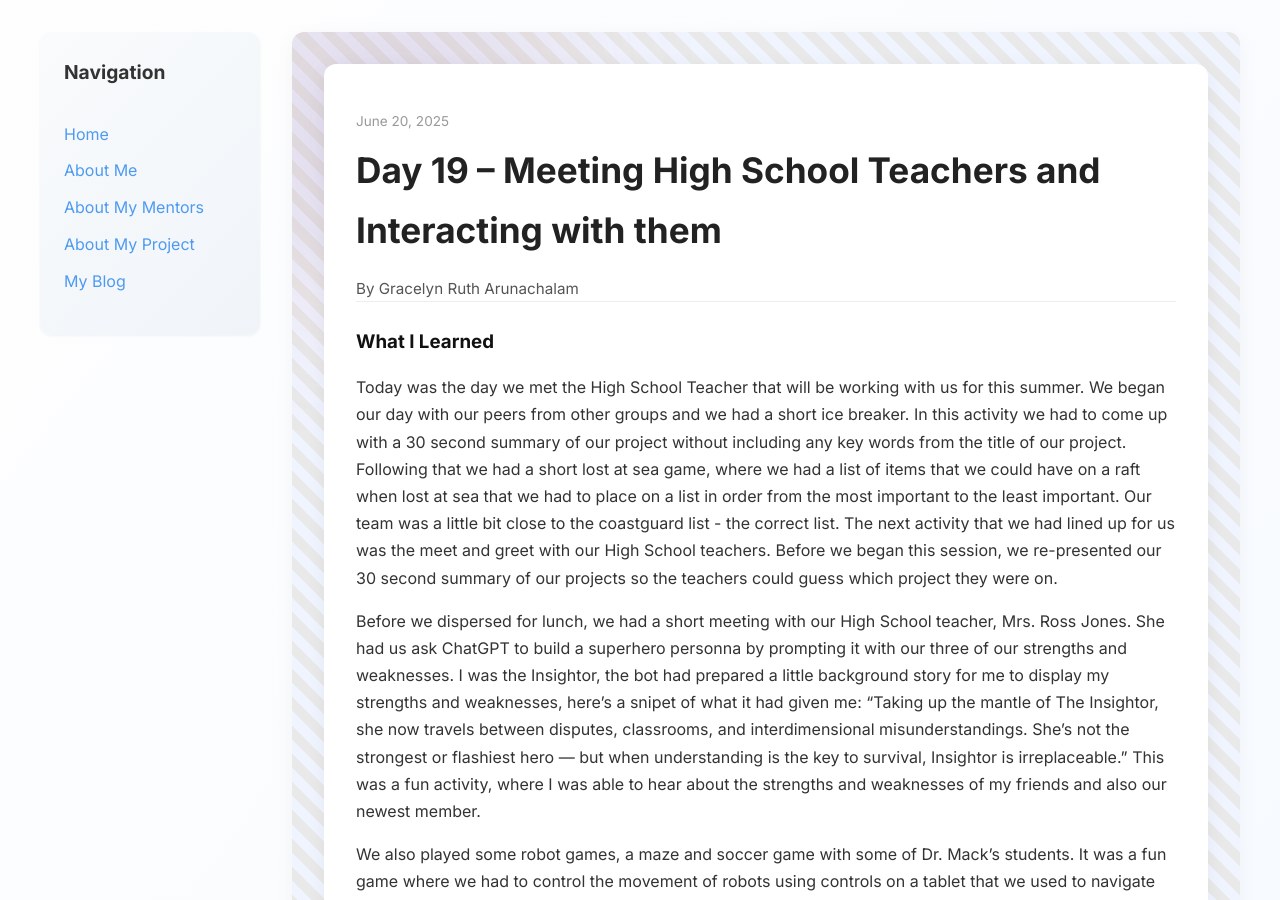
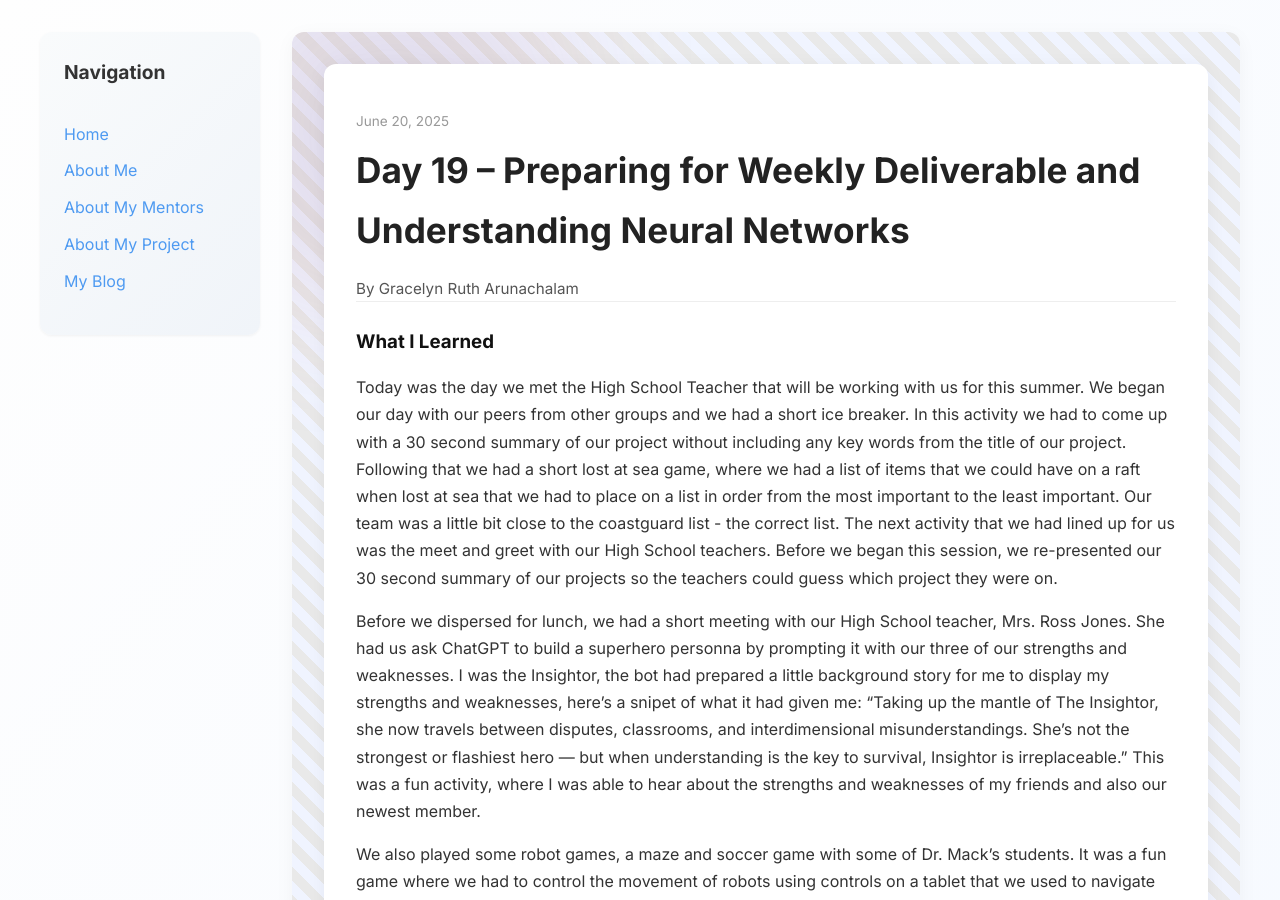
Before and after one commit to GracelynRuth/GracelynRuth.github.io, a Jekyll site: the page built from _posts/2025-06-20-day-19.md, in a window 1280 px wide and 900 px high. Built offline with Jekyll 4.4.1, drawn with Linux system fonts in a browser that asks for light colours.

Commit message:
Update 2025-06-20-day-19.md

```diff
--- a/_posts/2025-06-20-day-19.md
+++ b/_posts/2025-06-20-day-19.md
@@ -1,6 +1,6 @@
 ---
 layout: post
-title: "Day 19 – Meeting High School Teachers and Interacting with them"
+title: "Day 19 – Preparing for Weekly Deliverable and Understanding Neural Networks"
 date: 2025-06-20
 author: Gracelyn Ruth Arunachalam
 permalink: /day19.html
```
